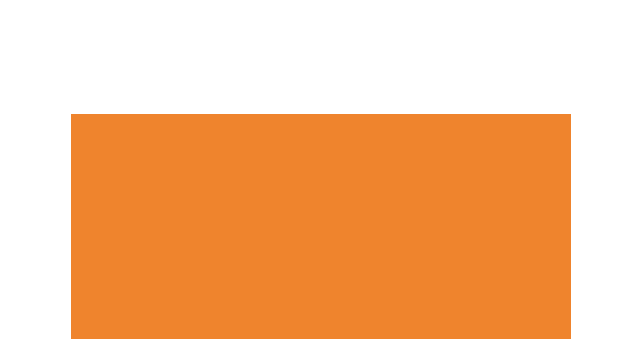
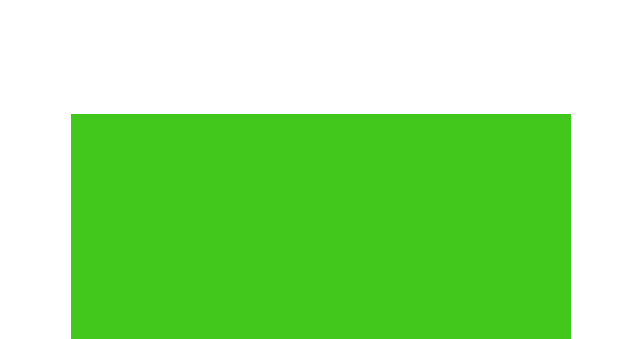
Before and after one commit to TheFullStackFred/change-color-on-click, a plain HTML site: page index.html in a window 1280 px wide. Shown: the top 339 px of the page, without its empty margins (319-959 px from the left). Drawn offline with Linux system fonts and the light colour scheme.

Commit message:
final commit

```diff
--- a/index.css
+++ b/index.css
@@ -20,7 +20,7 @@ body {
 #color-container {
   height: 500px;
   width: 500px;
-  background-color: rgb(239, 132, 45);
+  background-color: rgb(66, 200, 29);
   display: flex;
   justify-content: center;
   align-items: center;
--- a/index.html
+++ b/index.html
@@ -10,7 +10,7 @@
   </head>
   <body>
     <div id="wrapper">
-      <div id="color-container"></div>
+      <div id="color-container"><h1>Welcome</h1></div>
       <button id="button">Hit Me!</button>
     </div>
   </body>
```
